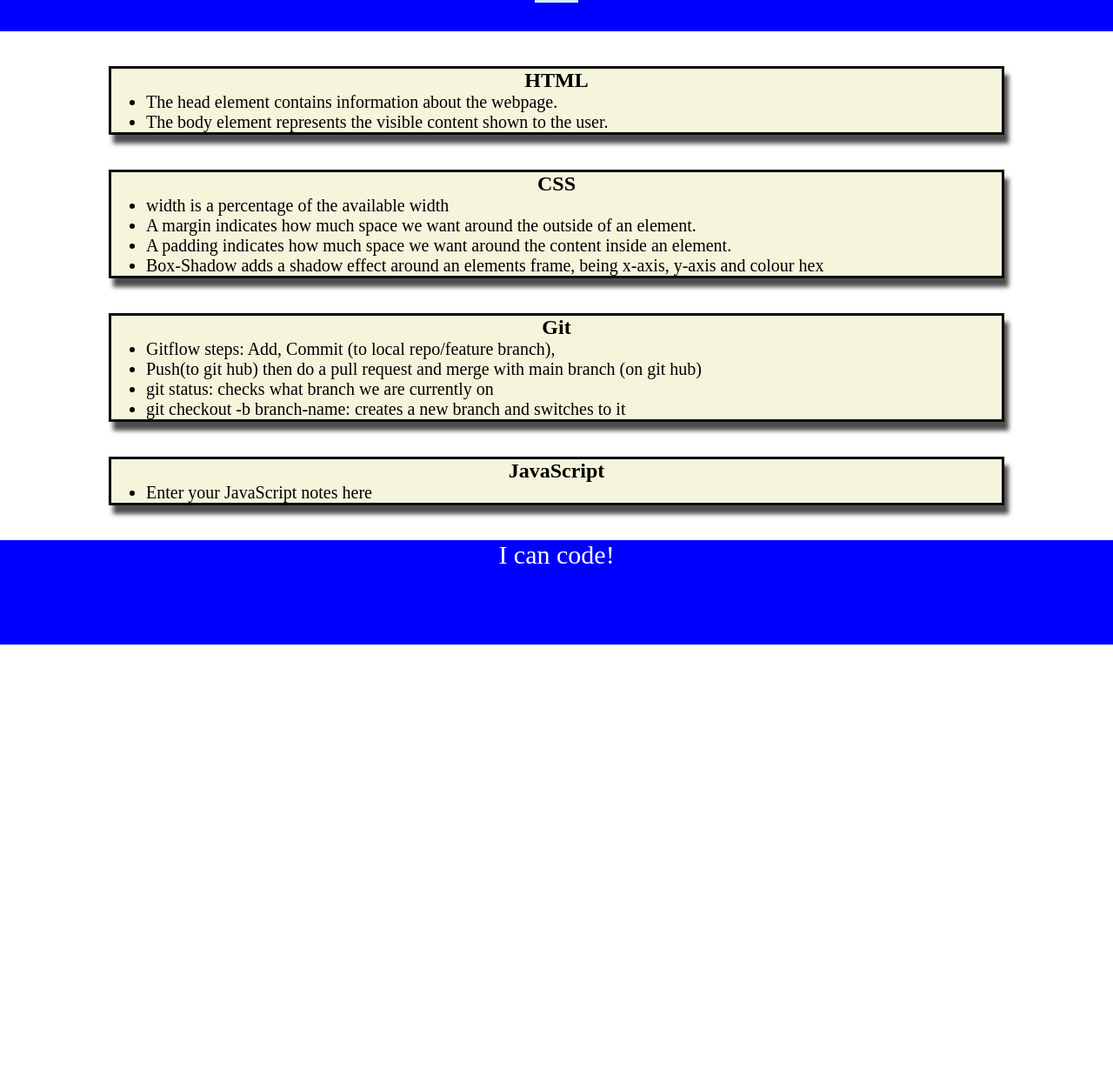
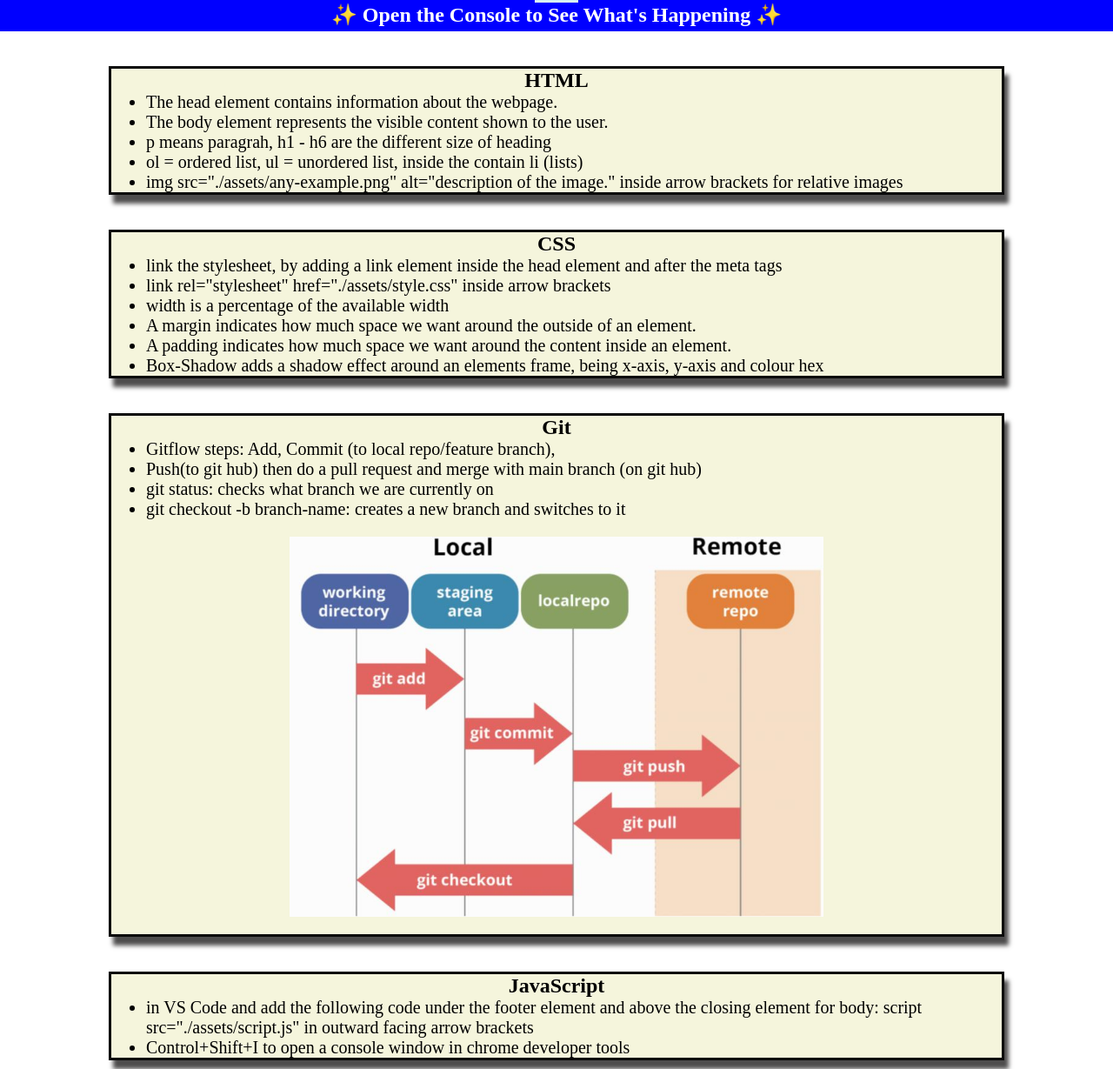
Before and after one commit to Tezeroth/prework-study-guide, a plain HTML site: page index.html in a window 1280 px wide. Shown: the part 84-1313 px from the top of the page at 87% size. Before the commit the page ends 825 px from the top, so only its background shows below. Drawn offline with Linux system fonts and the light colour scheme.

Commit message:
added javascript file, cheekily added an image and changed the font

```diff
--- /dev/null
+++ b/assets/script.js
@@ -0,0 +1,26 @@
+var topics = ['HTML', 'CSS', 'Git', 'JavaScript'];
+
+/* iteration using a for loop on an array to then output to console*/
+
+for (var    x = 0;                  /* sets var to 0, or first in the array*/
+            x < topics.length;      /* if x is less than the length of the shapes array then*/
+            x++                     /* iterate by one  ------ this all is supposed to go on oneline*/
+    )
+
+{
+ console.log(topics[x]);
+}
+
+/*
+if (topic === 'HTML') {
+ console.log("Let's study HTML!");
+} else if (topic === 'CSS') {
+ console.log("Let's study CSS!");
+} else if (topic === 'Git') {
+ console.log("Let's study Git!");
+} else if (topic === 'JavaScript') {
+ console.log("Let's study JavaScript!");
+} else {
+ console.log('Please try again!');
+}
+*/
--- a/assets/style.css
+++ b/assets/style.css
@@ -10,6 +10,11 @@ footer {
     background-color: blue;
     color: white;
 }
+
+/*this is a bit cheeky, change the body back if it starts getting complicated*/
+body {
+    font-family: 'Times New Roman', sans-serif;
+  }
 
 h1,
 h2 {
@@ -41,3 +46,9 @@ p {
     border: 3px solid rgb(10, 10, 10);
     box-shadow: 5px 10px 5px #4e4d4d;
   }
+
+  .gitflow {
+    width: 60%;
+    height: auto;
+    padding: 2%;
+  }
--- a/index.html
+++ b/index.html
@@ -11,6 +11,7 @@
     <header id="header">
       <h1>Prework Study Guide</h1>
       <img src="./assets/bowtie-cat.png" alt="Profile image of cat wearing a bow tie." />
+      <h2>✨ Open the Console to See What's Happening ✨</h2>
     </header>
     <main>
       <section class="card" id="html-section">
@@ -18,12 +19,17 @@
         <ul>
           <li>The head element contains information about the webpage.</li>
           <li>The body element represents the visible content shown to the user.</li>
+          <li>p means paragrah, h1 - h6 are the different size of heading</li>
+          <li> ol = ordered list, ul = unordered list, inside the contain li (lists) </li>
+          <li> img src="./assets/any-example.png" alt="description of the image." inside arrow brackets for relative images</li>
         </ul>
       </section>
 
       <section class="card" id="css-section">
         <h2>CSS</h2>
         <ul>
+          <li>link the stylesheet, by adding a link element inside the head element and after the meta tags</li>
+          <li> link rel="stylesheet" href="./assets/style.css" inside arrow brackets</li>
          <li>width is a percentage of the available width</li>
           <li>A margin indicates how much space we want around the outside of an element.</li>
           <li>A padding indicates how much space we want around the content inside an element.</li>
@@ -34,17 +40,21 @@
       <section class="card" id="git-section">
         <h2>Git</h2>
         <ul>
-          <li>Gitflow steps: Add, Commit (to local repo/feature branch),</li>
+          <li> Gitflow steps: Add, Commit (to local repo/feature branch),</li>
           <li> Push(to git hub) then do a pull request and merge with main branch (on git hub)</li>
-          <li>git status: checks what branch we are currently on</li>
-          <li>git checkout -b branch-name: creates a new branch and switches to it</li>
+          <li> git status: checks what branch we are currently on</li>
+          <li> git checkout -b branch-name: creates a new branch and switches to it</li>
         </ul>
+
+        <img src="./assets/gitflow.png" class="gitflow" alt="and it goes a little something like this." />
+
       </section>
 
       <section class="card" id="javascript-section">
         <h2>JavaScript</h2>
      <ul>
-       <li>Enter your JavaScript notes here</li>
+       <li> in VS Code and add the following code under the footer element and above the closing element for body: script src="./assets/script.js" in outward facing arrow brackets</li>
+       <li> Control+Shift+I to open a console window in chrome developer tools</li>
      </ul>
       </section>
     </main>
@@ -52,5 +62,6 @@
     <footer>
       <p>I can code!</p>
     </footer>
+    <script src="./assets/script.js"></script>
   </body>
 </html>
```
Also changed, not shown: assets/gitflow.png (added).
